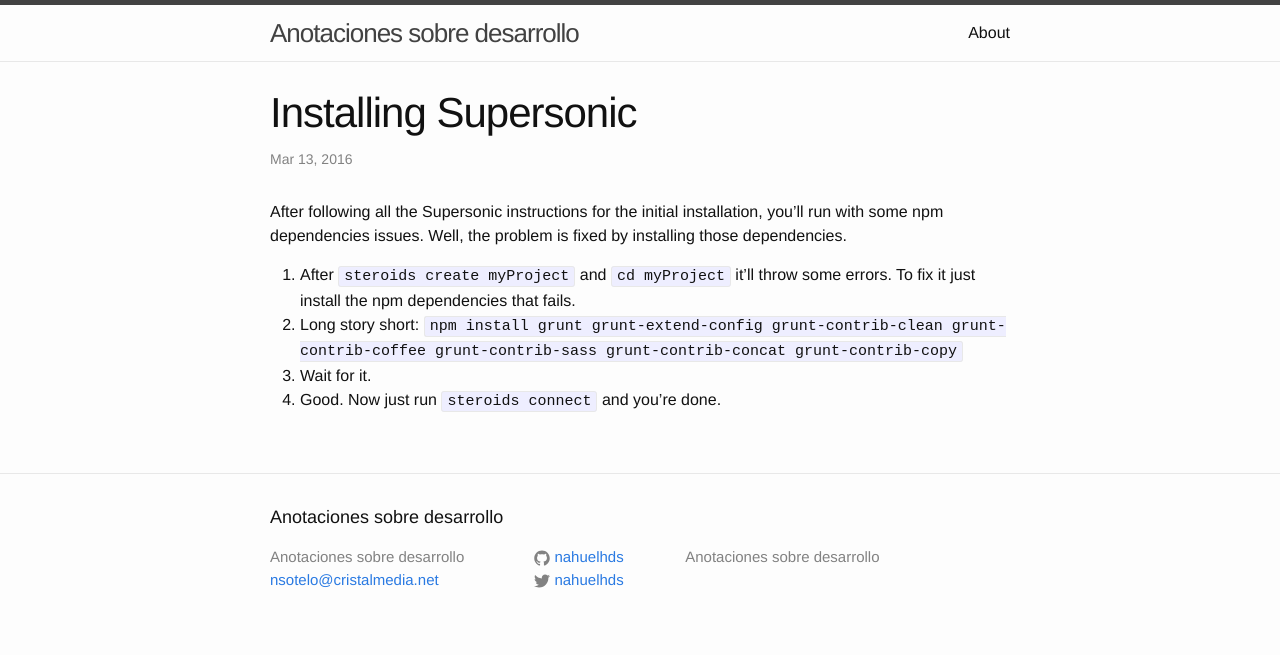
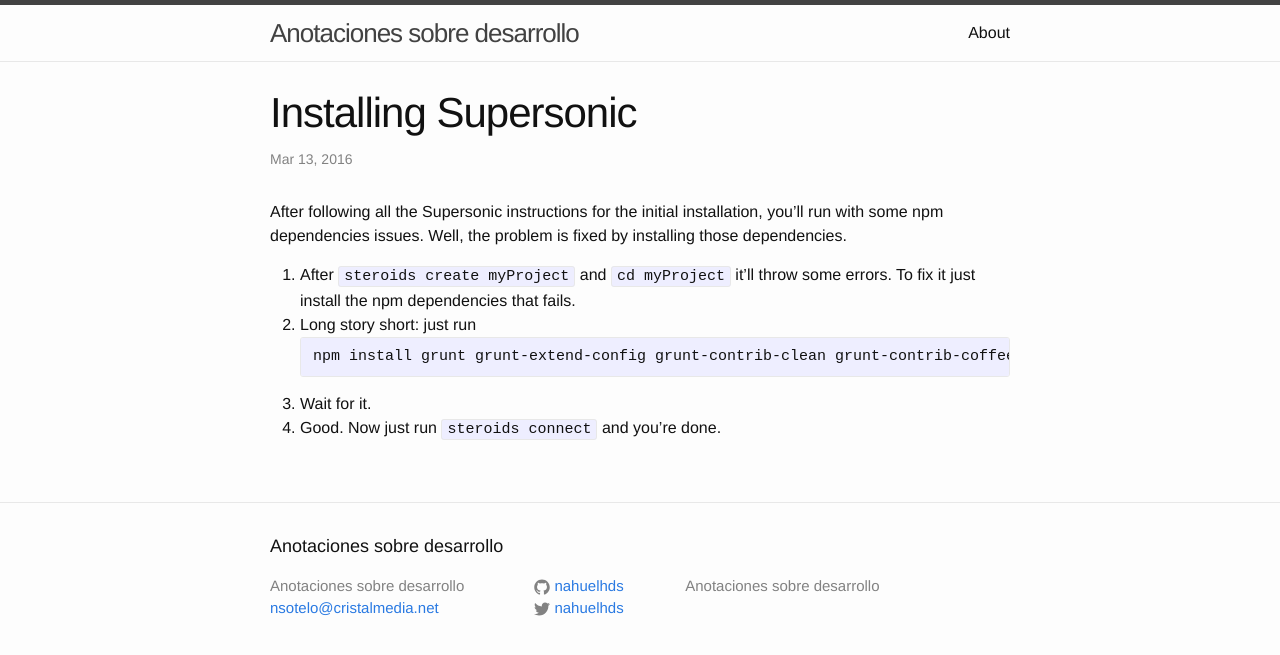
Before and after one commit to nahuelhds/nahuelhds.github.io, a Jekyll site: the page built from _posts/2016-03-12-welcome-to-jekyll.markdown, in a window 1280 px wide. Shown: the top 655 px of the page. Built offline with Jekyll 4.4.1, drawn with Linux system fonts in a browser that asks for light colours.

Commit message:
1er. post

````diff
--- a/_posts/2016-03-12-welcome-to-jekyll.markdown
+++ b/_posts/2016-03-12-welcome-to-jekyll.markdown
@@ -9,6 +9,9 @@
 
 
 1. After `steroids create myProject` and `cd myProject` it'll throw some errors. To fix it just install the npm dependencies that fails.
-1. Long story short: `npm install grunt grunt-extend-config grunt-contrib-clean grunt-contrib-coffee grunt-contrib-sass grunt-contrib-concat grunt-contrib-copy`
+1. Long story short: just run
+```cmd
+npm install grunt grunt-extend-config grunt-contrib-clean grunt-contrib-coffee grunt-contrib-sass grunt-contrib-concat grunt-contrib-copy
+```
 1. Wait for it.
 1. Good. Now just run `steroids connect` and you're done.
````
